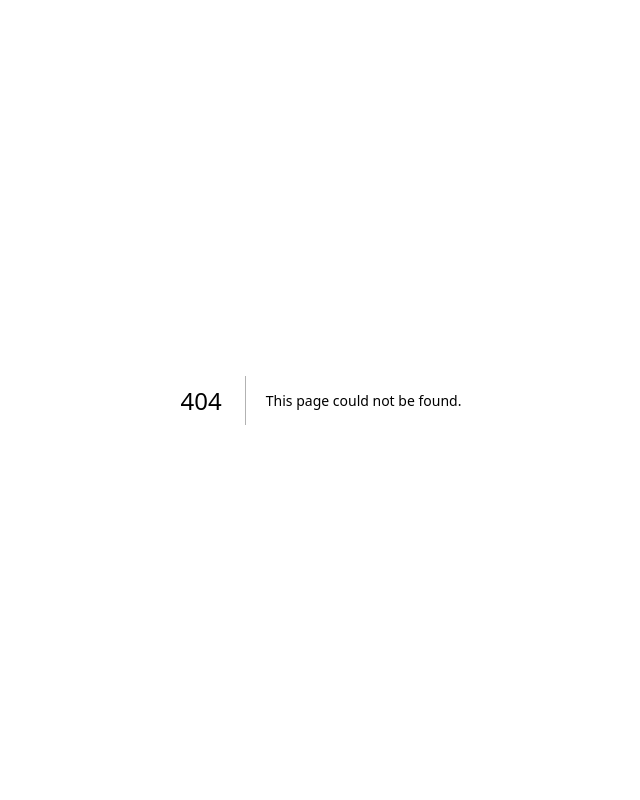
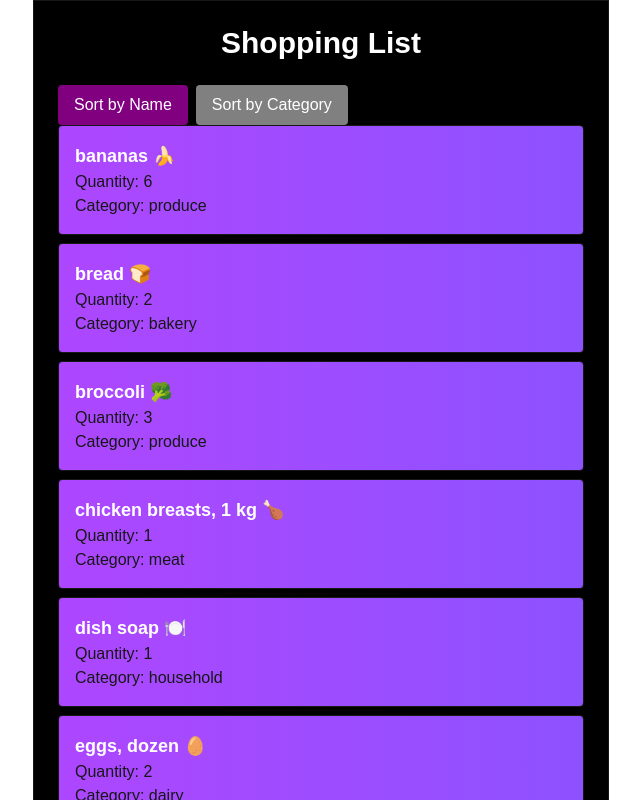
Before and after one commit to Kiwito7103/cprg306-assignments, a Next.js app: page /week-7 in a window 1280 px wide. Before the commit this address had no page. Shown: the top 800 px of the page, without its empty margins (319-959 px from the left). Built offline with nearby package versions, Linux system fonts and the light colour scheme.

Commit message:
start of week 7
did step 1 for week 7, this should just be a copy of week 6 and 5.

```diff
--- a/app/page.js
+++ b/app/page.js
@@ -26,6 +26,7 @@
             <Room link="/week-4" label="Week 4" />
             <Room link="/week-5" label="Week 5" />
             <Room link="/week-6" label="Week 6" />
+            <Room link="/week-7" label="Week 7" />
 
 
           </div>
--- /dev/null
+++ b/app/week-7/item-list.js
@@ -0,0 +1,49 @@
+"use client";
+
+import React, { useState } from 'react';
+import Item from './item';
+import itemsData from './items.js';
+
+function ItemList() {
+  const [items] = useState(itemsData);
+  const [sortBy, setSortBy] = useState("name");
+
+  const sortedItems = [...items].sort((a, b) => {
+    if (sortBy === "name") {
+      return a.name.localeCompare(b.name);
+    } else if (sortBy === "category") {
+      return a.category.localeCompare(b.category);
+    }
+    return 0;
+  });
+
+  return (
+    <div>
+      <button
+        onClick={() => setSortBy("name")}
+        style={{ backgroundColor: sortBy === "name" ? 'purple' : 'gray', color: 'white', marginRight: 8, padding: '8px 16px', borderRadius: 4 }}
+      >
+        Sort by Name
+      </button>
+      <button
+        onClick={() => setSortBy("category")}
+        style={{ backgroundColor: sortBy === "category" ? 'purple' : 'gray', color: 'white', padding: '8px 16px', borderRadius: 4 }}
+      >
+        Sort by Category
+      </button>
+
+      <ul>
+        {sortedItems.map((item) => (
+          <Item
+            key={item.id}
+            name={item.name}
+            quantity={item.quantity}
+            category={item.category}
+          />
+        ))}
+      </ul>
+    </div>
+  );
+}
+
+export default ItemList;
--- /dev/null
+++ b/app/week-7/item.js
@@ -0,0 +1,13 @@
+
+function Item({ name, quantity, category }) {
+  return (
+    <li className="bg-gradient-to-r from-purple-500 to-violet-500 rounded shadow p-4 mb-2 flex flex-col border">
+      <span className="font-bold text-lg text-white">{name}</span>
+      <span className="text-white-600">Quantity: {quantity}</span>
+      <span className="text-white-500">Category: {category}</span>
+    </li>
+  );
+}
+
+
+export default Item;
--- /dev/null
+++ b/app/week-7/items.js
@@ -0,0 +1,78 @@
+
+const itemsData = [
+
+  {
+    "id": "1h2GJKH12gkHG31h1H",
+    "name": "milk, 4 L 🥛",
+    "quantity": 1,
+    "category": "dairy"
+  },
+  {
+    "id": "2KJH3k2j3H1k2J3K1H",
+    "name": "bread 🍞",
+    "quantity": 2,
+    "category": "bakery"
+  },
+  {
+    "id": "3h2KJH3k2j3H1k2J3",
+    "name": "eggs, dozen 🥚",
+    "quantity": 2,
+    "category": "dairy"
+  },
+  {
+    "id": "4k2J3K1H2GJKH12gk",
+    "name": "bananas 🍌",
+    "quantity": 6,
+    "category": "produce"
+  },
+  {
+    "id": "5H1h1H2KJH3k2j3H",
+    "name": "broccoli 🥦",
+    "quantity": 3,
+    "category": "produce"
+  },
+  {
+    "id": "6H1k2J3K1H2GJKH1",
+    "name": "chicken breasts, 1 kg 🍗",
+    "quantity": 1,
+    "category": "meat"
+  },
+  {
+    "id": "7gkHG31h1H2KJH3k",
+    "name": "pasta sauce 🍝",
+    "quantity": 3,
+    "category": "canned goods"
+  },
+  {
+    "id": "8j3H1k2J3K1H2GJK",
+    "name": "spaghetti, 454 g 🍝",
+    "quantity": 2,
+    "category": "dry goods"
+  },
+  {
+    "id": "9H12gkHG31h1H2KJ",
+    "name": "toilet paper, 12 pack 🧻",
+    "quantity": 1,
+    "category": "household"
+  },
+  {
+    "id": "10H3k2j3H1k2J3K1",
+    "name": "paper towels, 6 pack",
+    "quantity": 1,
+    "category": "household"
+  },
+  {
+    "id": "11k2J3K1H2GJKH12",
+    "name": "dish soap 🍽️",
+    "quantity": 1,
+    "category": "household"
+  },
+  {
+    "id": "12GJKH12gkHG31h1",
+    "name": "hand soap 🧼",
+    "quantity": 4,
+    "category": "household"
+  }
+]
+
+export default itemsData;
--- /dev/null
+++ b/app/week-7/new-item.js
@@ -0,0 +1,115 @@
+"use client";
+import { useState } from "react";
+
+function NewItem() {
+
+  const [name, setName] = useState("");
+
+  const [quantity, setQuantity] = useState(1);
+
+  const [category, setCategory] = useState("produce");
+
+  function increment() {
+    setQuantity((prev) => (prev < 20 ? prev + 1 : prev));
+  }
+
+
+  function decrement() {
+    setQuantity((prev) => (prev > 1 ? prev - 1 : prev));
+  }
+
+  function handleSubmit(e) {
+    e.preventDefault(); //
+
+    const item = { name, quantity, category };
+
+    console.log(item);
+    alert(`Name: ${name}\nQuantity: ${quantity}\nCategory: ${category}`);
+
+
+    setName("");
+    setQuantity(1);
+    setCategory("produce");
+
+  }
+  const categories = [
+    "produce",
+    "dairy",
+    "bakery",
+    "meat",
+    "frozen foods",
+    "canned goods",
+    "dry goods",
+    "beverages",
+    "snacks",
+    "household",
+    "other",
+  ];
+
+  return (
+    <div className="relative h-screen w-screen flex items-center justify-center">
+      <form
+        onSubmit={handleSubmit}
+        className="p-6 bg-gray-700 rounded space-y-4 w-80"
+      >
+
+        <div>
+          <label htmlFor="name" className="block font-medium mb-1">
+            Name
+          </label>
+          <input
+            id="name"
+            type="text"
+            value={name}
+            onChange={(e) => setName(e.target.value)}
+            required
+            className="w-full border border-white p-2 rounded text-black"
+            placeholder="Item name (e.g., Milk, Bread, Eggs)"
+          />
+        </div>
+        <div className="flex items-center space-x-4">
+          <button
+            type="button"
+            onClick={decrement}
+            disabled={quantity === 1}
+            className="px-3 py-1 bg-blue-500 text-white rounded disabled:bg-gray-300"
+          >-</button>
+          <span className="text-black text-2xl flex items-center relative">
+            {quantity}
+          </span>
+          <button
+            type="button"
+            onClick={increment}
+            disabled={quantity === 20}
+            className="px-3 py-1 bg-blue-500 text-white rounded disabled:bg-gray-300"
+          >+</button>
+        </div>
+
+        <div>
+          <label htmlFor="category" className="block font-medium mb-1">
+            Category
+          </label>
+          <select value={category} onChange={(e) => setCategory(e.target.value)} className="w-full border border-white rounded p-2 bg-grey-700 text-black"
+          >
+            {categories.map((cat) => (
+              <option key={cat} value={cat}>
+                {cat.charAt(0).toUpperCase() + cat.slice(1)}
+              </option>
+            ))}
+          </select>
+
+
+        </div>
+
+        <button
+          type="submit"
+          className="w-full bg-green-500 text-white p-2 rounded hover:bg-green-600"
+        >
+          Submit
+        </button>
+      </form>
+    </div>
+  );
+}
+
+export default NewItem;
--- /dev/null
+++ b/app/week-7/page.js
@@ -0,0 +1,12 @@
+import ItemList from './item-list';
+import React from 'react';
+
+function Page() {
+  return (
+    <main className="max-w-xl mx-auto p-6 bg-black min-h-screen border ">
+      <h1 className="text-3xl font-bold mb-6 text-white text-center">Shopping List</h1>
+      <ItemList />
+    </main>
+  )
+}
+export default Page;
```
